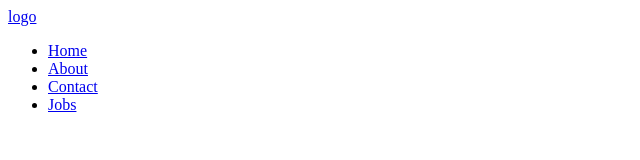
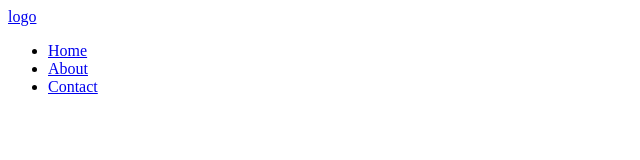
Before and after one commit to ting0608/Portgas-D.-Ace, a plain HTML site: page index.html in a window 1280 px wide. Shown: the full height of the page, 0-640 px from the left. Drawn offline with Linux system fonts and the light colour scheme.

Commit message:
1.1 commit

```diff
--- a/index.html
+++ b/index.html
@@ -12,8 +12,6 @@
             <li><a href="#">Home</a></li>
             <li><a href="#">About</a></li>
             <li><a href="#">Contact</a></li>
-            <li><a href="#">Jobs</a></li>
-
         </ul>
         </header>
     </body>
```
